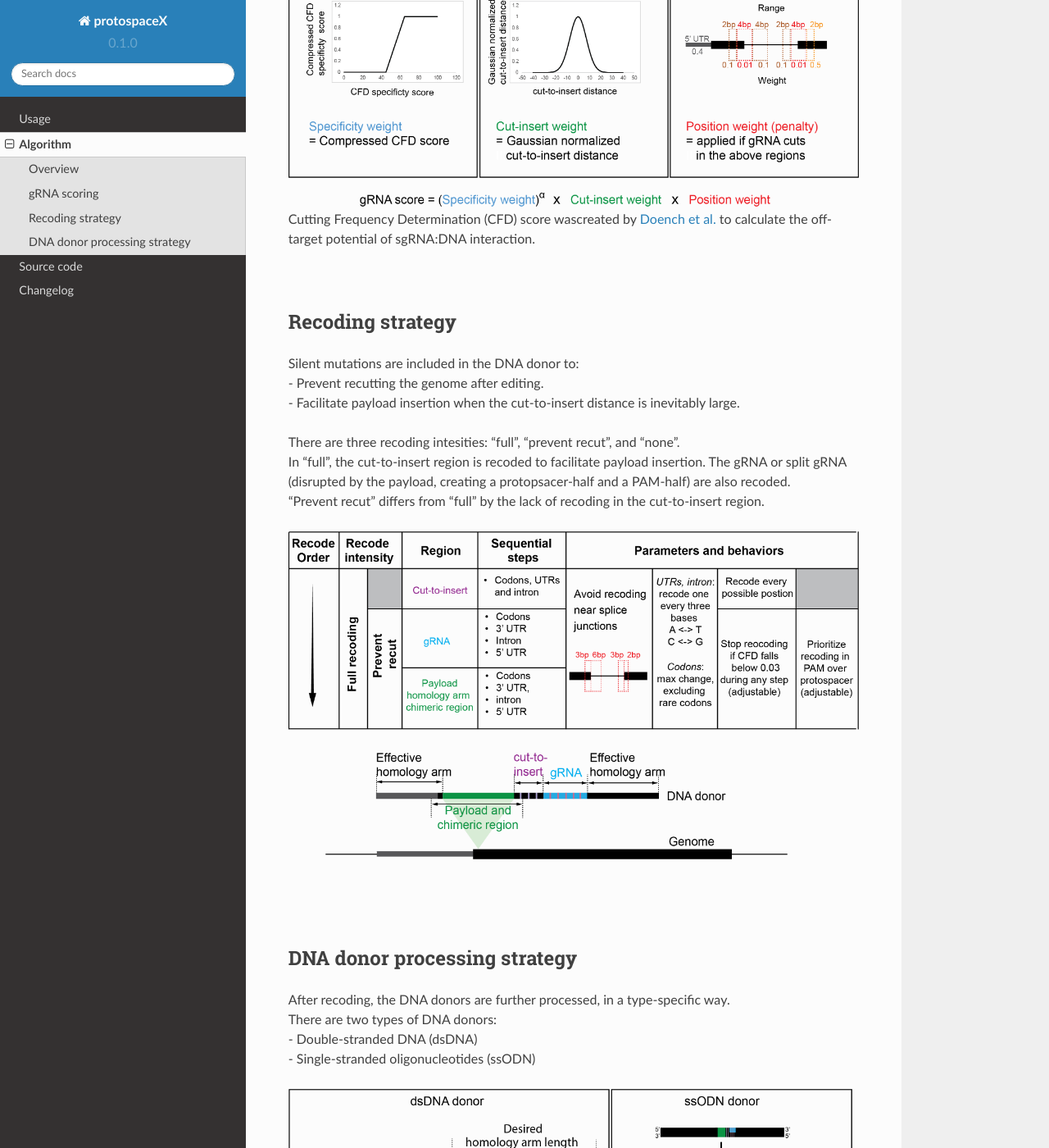
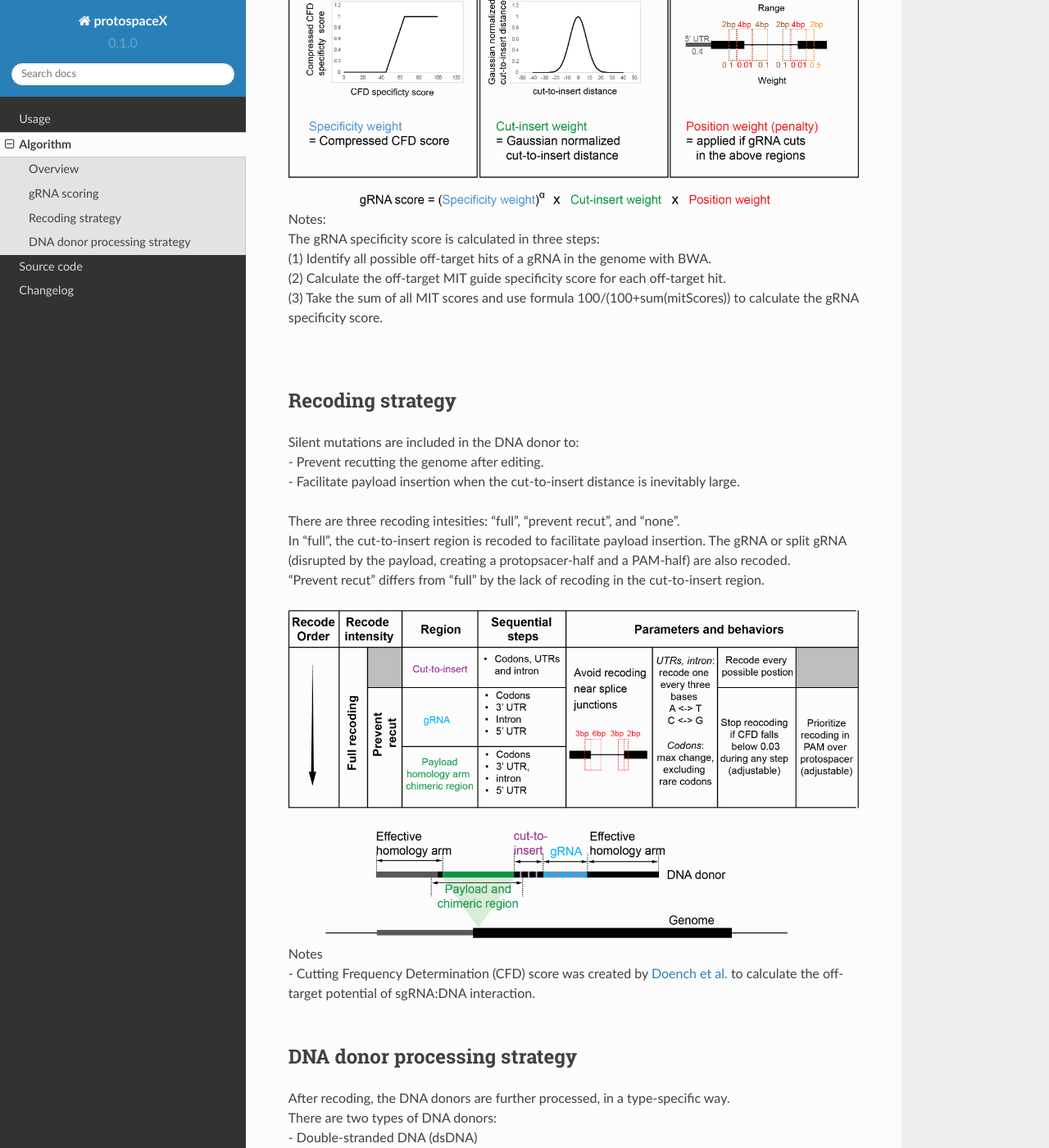
Before and after one commit to duopeng/protoSpaceJAM-readthedocs, a Sphinx documentation site: the page built from docs/source/algorithm.rst, in a window 1280 px wide and 1400 px high, scrolled down 1264 px. Shown: the whole window at 82% size. Built offline with Sphinx 7.4.7 and the Read the Docs theme 2.0.0, drawn with Linux system fonts in a browser that asks for light colours.

Commit message:
Update algorithm.rst

```diff
--- a/docs/source/algorithm.rst
+++ b/docs/source/algorithm.rst
@@ -17,7 +17,11 @@ The gRNAs score is computed from three weights that aims to (1) maximize specifc
    :width: 100%
    :align: center
    :alt: gRNA_scoring
-| Cutting Frequency Determination (CFD) score wascreated by `Doench et al. <https://www.ncbi.nlm.nih.gov/pmc/articles/PMC4744125/>`_  to calculate the off-target potential of sgRNA:DNA interaction.
+| Notes:
+| The gRNA specificity score is calculated in three steps:
+| (1) Identify all possible off-target hits of a gRNA in the genome with BWA.
+| (2) Calculate the off-target MIT guide specificity score for each off-target hit.
+| (3) Take the sum of all MIT scores and use formula 100/(100+sum(mitScores)) to calculate the gRNA specificity score.
 |
 |
 Recoding strategy
@@ -34,8 +38,8 @@ Recoding strategy
    :width: 100%
    :align: center
    :alt: Recode_strategy
-|
-|
+| Notes
+| - Cutting Frequency Determination (CFD) score was created by `Doench et al. <https://www.ncbi.nlm.nih.gov/pmc/articles/PMC4744125/>`_  to calculate the off-target potential of sgRNA:DNA interaction.
 |
 DNA donor processing strategy
 -----------------------------
```
